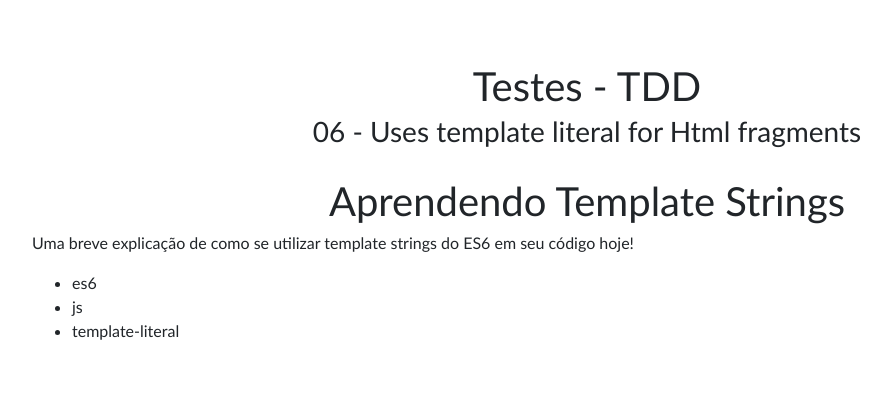
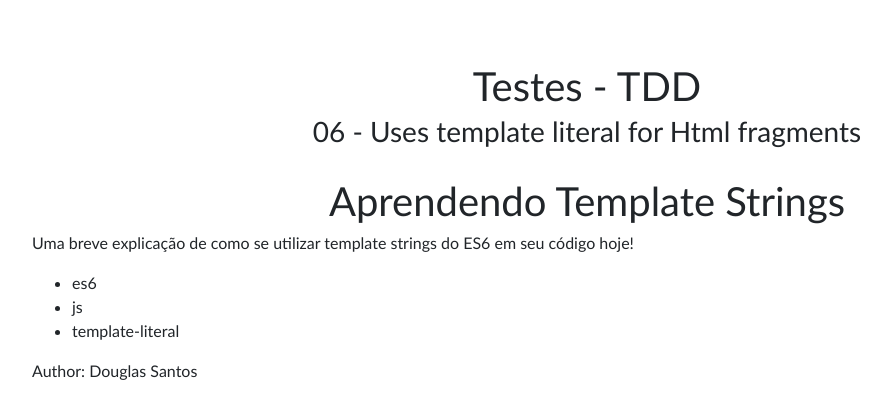
Before and after one commit to douglasrhs/js-tdd-course, a website: page src.6/index.html in a window 1280 px wide. Shown: the whole page, without its empty margins (53-944 px from the left). Drawn offline with nearby package versions, Linux system fonts and the light colour scheme.

Commit message:
Edited src.6 template literals for html

```diff
--- a/src.6/index.html
+++ b/src.6/index.html
@@ -31,8 +31,13 @@
     'Molestias, officia, perspiciatis? Architecto, molestias autem.'+
     'Repellat, laborum deserunt soluta necessitatibus. Temetur illo, id'+
     'magnam numquam neque illum temporibus, in qui eos.',
-    tags: ['es6', 'js', 'template-literal']
+    tags: ['es6', 'js', 'template-literal'],
+    author: 'Douglas Santos'
   };
+
+  function renderAuthor(name){
+    return (name) ? name : 'unknow';
+  }
 
   const markup = `
     <article>
@@ -46,6 +51,7 @@
         <ul>
           ${article.tags.map((tag) => `<li>${tag}</li>`).join('')}
         </ul>
+        <p>Author: ${renderAuthor(article.author)}</p>
       </footer>
     </article>
   `;
```
